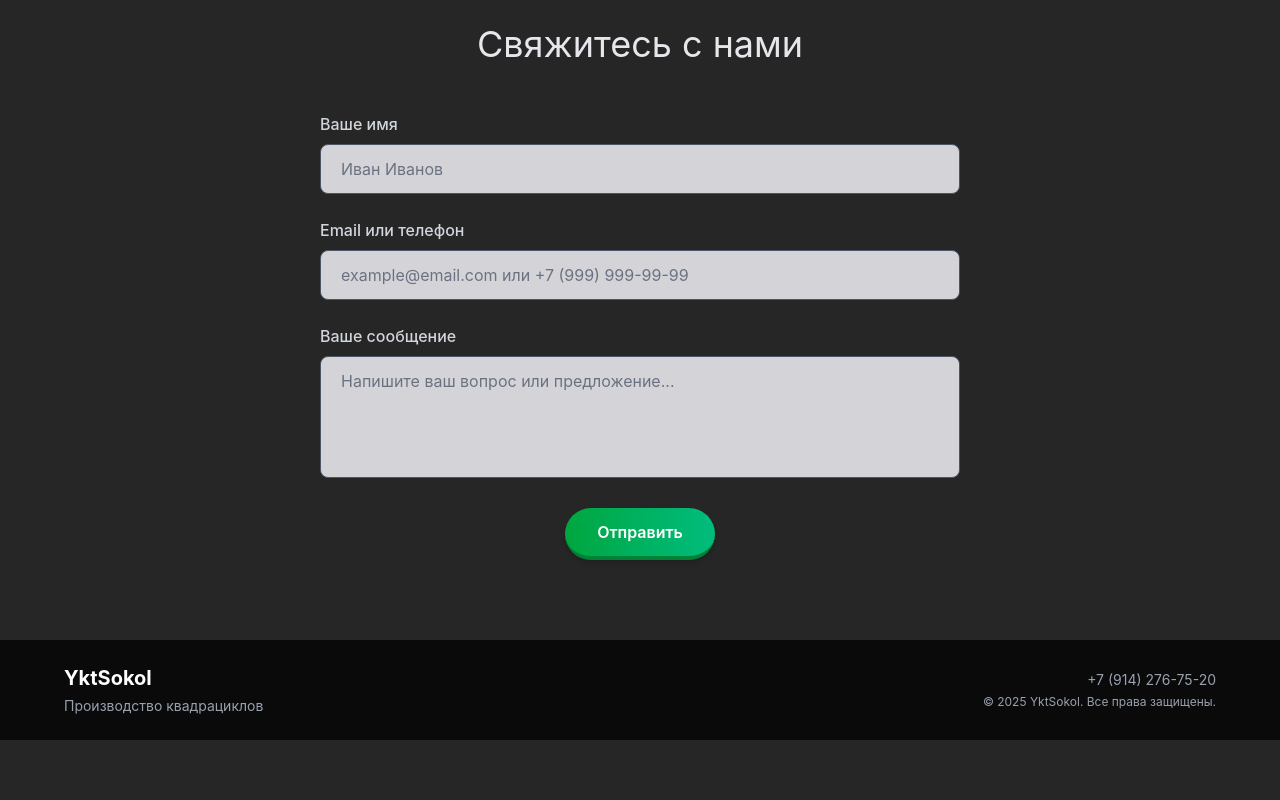
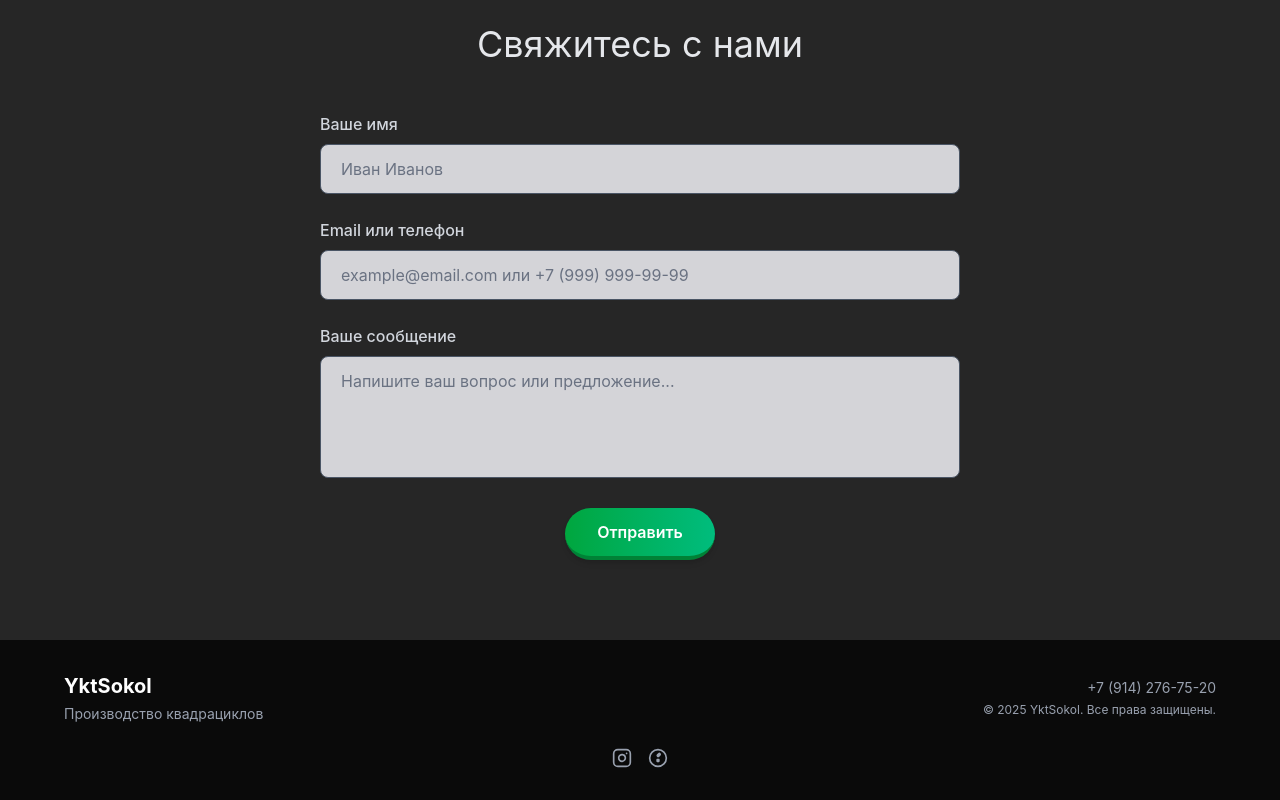
Before and after one commit to ShiruiChan/ykt-sokol, a React (Vite) app: page / in a window 1280 px wide. Shown: the part 2657-3457 px from the top of the page. Before the commit the page ends 3397 px from the top, so only its background shows below. Built offline with nearby package versions, Linux system fonts and the light colour scheme.

Commit message:
Изменененная система рутов, и app.tsx/main.tsx

```diff
--- a/package.json
+++ b/package.json
@@ -16,6 +16,7 @@
 		"@hookform/resolvers": "^5.0.1",
 		"@tailwindcss/vite": "^4.1.8",
 		"axios": "^1.9.0",
+		"framer-motion": "^12.18.1",
 		"react": "^19.1.0",
 		"react-dom": "^19.1.0",
 		"react-hook-form": "^7.57.0",
--- a/src/App.tsx
+++ b/src/App.tsx
@@ -1,20 +1,72 @@
+import React from 'react';
 import { Routes, Route } from 'react-router-dom';
 import Home from './pages/Home';
 import News from './pages/News';
 import ProductPage from './pages/ProductPage';
 import NotFound from './pages/NotFound';
-import './index.css'
 import ScrollToTop from './scripts/ScrollToTop';
+import SeoTitle from './components/SeoTitle';
+import { motion, AnimationType } from 'framer-motion';
+
+// Анимация для страниц
+const pageVariants = {
+  initial: { opacity: 0, y: 20 },
+  in: { opacity: 1, y: 0 },
+  out: { opacity: 0, y: -20 }
+};
+
+const pageTransition = {
+  type: 'tween',
+  ease: 'anticipate',
+  duration: 0.5
+};
+
+const AnimatedRoute = ({ children }) => (
+  <motion.div
+    initial="initial"
+    animate="in"
+    exit="out"
+    variants={pageVariants}
+  >
+    {children}
+  </motion.div>
+);
 
 function App() {
   return (
     <>
-			<ScrollToTop/>
+      {/* Скролл вверх при переходе */}
+      <ScrollToTop />
+
+      {/* Маршруты с анимацией и динамическими заголовками */}
       <Routes>
-				<Route path="/" element={<Home />} />
-				<Route path="/news" element={<News />} />
-				<Route path="/product/:id" element={<ProductPage />} />
-				<Route path="*" element={<NotFound />} />
+        <Route path="/" element={
+          <AnimatedRoute>
+            <SeoTitle title="Главная" />
+            <Home />
+          </AnimatedRoute>
+        } />
+
+        <Route path="/news" element={
+          <AnimatedRoute>
+            <SeoTitle title="Новости" />
+            <News />
+          </AnimatedRoute>
+        } />
+
+        <Route path="/product/:id" element={
+          <AnimatedRoute>
+            <SeoTitle title="Продукт" />
+            <ProductPage />
+          </AnimatedRoute>
+        } />
+
+        <Route path="*" element={
+          <AnimatedRoute>
+            <SeoTitle title="Страница не найдена" />
+            <NotFound />
+          </AnimatedRoute>
+        } />
       </Routes>
     </>
   );
--- a/src/components/Footer.tsx
+++ b/src/components/Footer.tsx
@@ -2,39 +2,69 @@ import React from 'react';
 
 export default function Footer() {
   return (
-    <footer className="bg-neutral-950 text-gray-400 py-6 px-4">
+    <footer className="bg-neutral-950 text-gray-400 py-8 px-4 mt-auto">
       <div className="container mx-auto max-w-6xl">
-        {/* Основная информация */}
+        {/* Информация */}
         <div className="flex flex-col md:flex-row justify-between items-center gap-4">
-          {/* Логотип и краткое описание */}
           <div className="text-center md:text-left">
             <h2 className="text-xl font-bold text-white">YktSokol</h2>
             <p className="text-sm mt-1">Производство квадрациклов</p>
           </div>
 
-          {/* Контактная информация */}
           <div className="text-center md:text-right">
             <p className="text-sm">+7 (914) 276-75-20</p>
             <p className="text-xs mt-1">© 2025 YktSokol. Все права защищены.</p>
           </div>
         </div>
 
-        {/* Социальные сети - Пока скрыты*/}
-        {/* <div className="mt-6 flex justify-center space-x-4">
-          <a href="https://www.instagram.com/yktsokol/"  target="_blank" rel="noopener noreferrer" aria-label="Instagram">
-            <svg xmlns="http://www.w3.org/2000/svg" width="20" height="20" viewBox="0 0 24 24" fill="none" stroke="currentColor" strokeWidth="2" strokeLinecap="round" strokeLinejoin="round">
-              <rect x="2" y="2" width="20" height="20" rx="5" ry="5"></rect>
-              <path d="M16 11.37A4 4 0 1 1 12.63 8 4 4 0 0 1 16 11.37z"></path>
-              <line x1="17.5" y1="6.5" x2="17.51" y2="6.5"></line>
+        {/* Социальные сети */}
+        <div className="mt-6 flex justify-center space-x-4">
+          <a
+            href="https://www.instagram.com/yktsokol/"
+            target="_blank"
+            rel="noopener noreferrer"
+            aria-label="Instagram"
+            className="text-gray-400 hover:text-white transition-colors"
+          >
+            <svg
+              xmlns="http://www.w3.org/2000/svg"
+              width="20"
+              height="20"
+              viewBox="0 0 24 24"
+              fill="none"
+              stroke="currentColor"
+              strokeWidth="2"
+              strokeLinecap="round"
+              strokeLinejoin="round"
+            >
+              <rect x="2" y="2" width="20" height="20" rx="5" ry="5" />
+              <path d="M16 11.37A4 4 0 1 1 12.63 8 4 4 0 0 1 16 11.37z" />
+              <line x1="17.5" y1="6.5" x2="17.51" y2="6.5" />
             </svg>
           </a>
-          <a href="https://2gis.com/yktsokol"  target="_blank" rel="noopener noreferrer" aria-label="VK">
-            <svg xmlns="http://www.w3.org/2000/svg" width="20" height="20" viewBox="0 0 24 24" fill="none" stroke="currentColor" strokeWidth="2" strokeLinecap="round" strokeLinejoin="round">
-              <circle cx="12" cy="12" r="10"></circle>
-              <path d="M14.31 8.31l-1.42 1.42c-.39.39-1.02.39-1.41 0-.39-.39-.39-1.02 0-1.41l1.42-1.42c.39-.39 1.02-.39 1.41 0 .39.39.39 1.02 0 1.41zM11 16h2v-2h-2v2z"></path>
+          <a
+            href="https://2gis.com/yktsokol"
+            target="_blank"
+            rel="noopener noreferrer"
+            aria-label="2GIS"
+            className="text-gray-400 hover:text-white transition-colors"
+          >
+            <svg
+              xmlns="http://www.w3.org/2000/svg"
+              width="20"
+              height="20"
+              viewBox="0 0 24 24"
+              fill="none"
+              stroke="currentColor"
+              strokeWidth="2"
+              strokeLinecap="round"
+              strokeLinejoin="round"
+            >
+              <circle cx="12" cy="12" r="10" />
+              <path d="M14.31 8.31l-1.42 1.42c-.39.39-1.02.39-1.41 0-.39-.39-.39-1.02 0-1.41l1.42-1.42c.39-.39 1.02-.39 1.41 0 .39.39.39 1.02 0 1.41zM11 16h2v-2h-2v2z" />
             </svg>
           </a>
-        </div> */}
+        </div>
       </div>
     </footer>
   );
--- a/src/components/NewsList.tsx
+++ /dev/null
@@ -1,25 +0,0 @@
-import { useEffect, useState } from 'react';
-import { newsItems } from '../data/news';
-
-export default function NewsList() {
-  return (
-		<section className="py-12 bg-gray-900">
-			<div className="container mx-auto px-4">
-				<h2 className="text-3xl font-bold mb-8 text-center text-gray-200">Новости компании</h2>
-				<div className="grid grid-cols-1 sm:grid-cols-2 lg:grid-cols-3 gap-6">
-					{newsItems.map(item => (
-						<div className="bg-gray-800 shadow-md rounded-xl overflow-hidden border border-gray-600">
-							<img src={item.image} alt={item.title} className="w-full h-48 object-cover" />
-							<div className="p-4">
-								<h3 className="text-xl font-semibold text-gray-200">{item.title}</h3>
-								<p className="text-gray-500">{item.date}</p>
-								<p className="text-m text-gray-300">{item.content}</p>
-								<a className="text-gray-400 hover:text-gray-200 mt-2 inline-block transition">Читать далее →</a>
-							</div>
-						</div>
-					))}
-				</div>
-			</div>
-		</section>
-	);
-}
--- /dev/null
+++ b/src/components/SeoTitle.tsx
@@ -0,0 +1,13 @@
+import { useEffect } from 'react';
+
+export default function SeoTitle({ title }) {
+  useEffect(() => {
+    document.title = `${title} | YktSokol`;
+    return () => {
+      // Восстанавливаем дефолтный заголовок при размонтировании
+      document.title = 'YktSokol';
+    };
+  }, [title]);
+
+  return null;
+}
--- a/src/data/news.ts
+++ b/src/data/news.ts
@@ -29,5 +29,34 @@ export const newsItems: NewsItem[] = [
         summary: "Проблема не будет решаться.",
         tags: ["примечание", "анекдот"],
         isPinned: false
+    },
+		{
+        id: 4,
+        title: "Новая серия квадроциклов готова к запуску",
+        date: "25 мая 2025",
+        image: "/images/news1.jpg",
+        content: "Мы завершили тестирование новой серии квадроциклов X-300...",
+        summary: "Завершено тестирование новой линейки внедорожников.",
+        tags: ["новинка", "производство"],
+        isPinned: true
+    },
+    {
+        id: 5,
+        title: "Участие в выставке внедорожной техники",
+        date: "5 мая 2025",
+        image: "/images/news3.jpg",
+        content: "Компания примет участие в международной выставке OffRoadTech-2025...",
+        summary: "Якт примет участие в OffRoadTech-2025.",
+        tags: ["выставка", "мероприятие"]
+    },
+    {
+        id: 6,
+        title: "Запах шин убило мотор",
+        date: "10 июня 2025",
+        image: "/images/news3.jpg",
+        content: "Компания примет 0 мер чтобы это предотвратить",
+        summary: "Проблема не будет решаться.",
+        tags: ["примечание", "анекдот"],
+        isPinned: false
     }
 ];
--- a/src/index.css
+++ b/src/index.css
@@ -3,6 +3,19 @@
 html {
   scroll-behavior: smooth;
   font-family: 'Inter', 'Roboto', sans-serif;
+}
+
+html,
+body {
+  margin: 0;
+  padding: 0;
+  height: 100%;
+}
+
+#__next {
+  display: flex;
+  flex-direction: column;
+  min-height: 100vh;
 }
 
 .animate-pulse-slow {
--- a/src/main.tsx
+++ b/src/main.tsx
@@ -1,12 +1,19 @@
 import React from 'react';
 import ReactDOM from 'react-dom/client';
+import { HashRouter } from 'react-router-dom';
 import App from './App';
-import { BrowserRouter } from 'react-router-dom';
+import './index.css';
 
-ReactDOM.createRoot(document.getElementById('root')!).render(
-	<BrowserRouter>
-		<React.StrictMode>
-			<App />
-		</React.StrictMode>
-	</BrowserRouter>
+const rootElement = document.getElementById('root');
+
+if (!rootElement) {
+  throw new Error('Не найден корневой элемент "root"');
+}
+
+ReactDOM.createRoot(rootElement).render(
+  <React.StrictMode>
+    <HashRouter>
+      <App />
+    </HashRouter>
+  </React.StrictMode>
 );
```
Also changed, not shown: src/pages/News.tsx (+52 -8 lines), 1 other file (tests, documents, lock files or other folders). Lines whose indentation alone changed are shown as unchanged.
